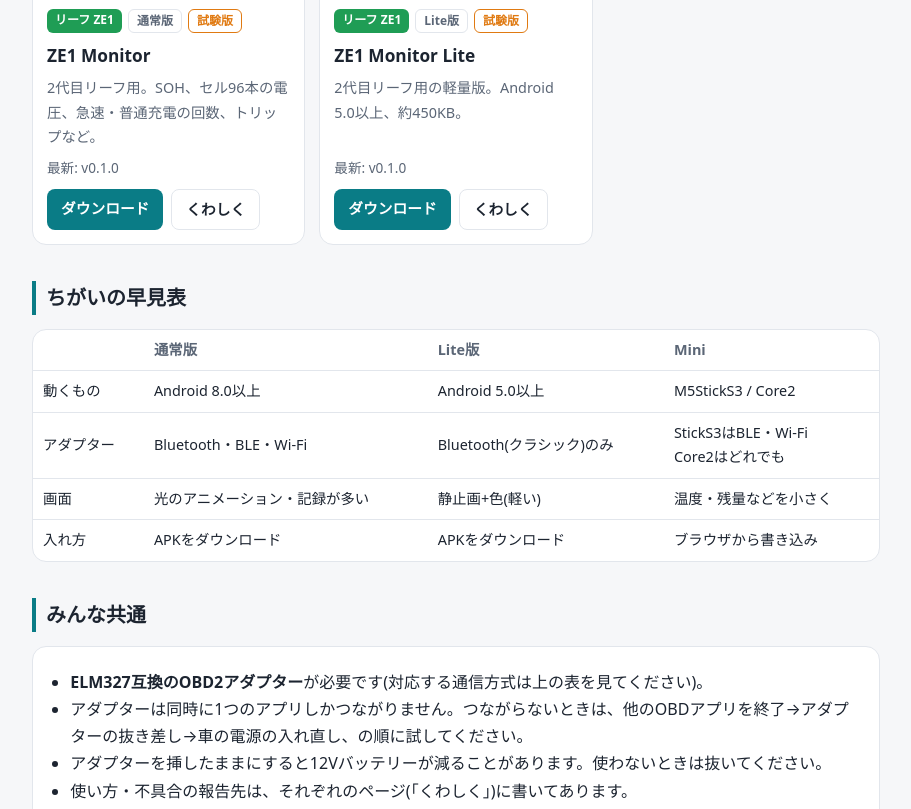
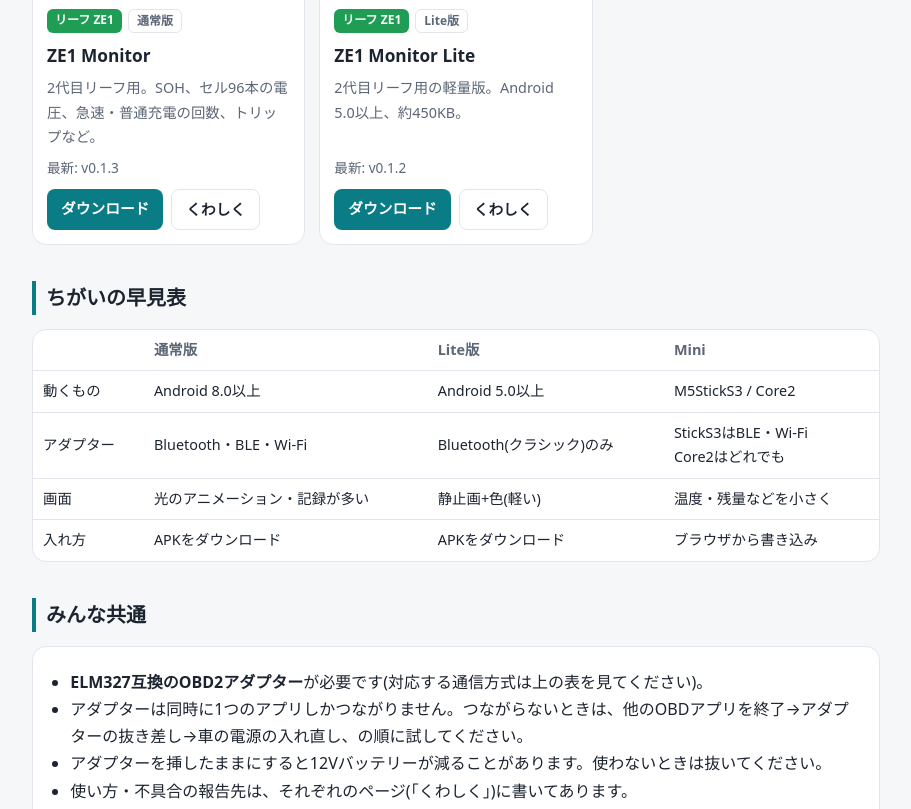
Before and after one commit to kojipa/kojipa.github.io, a plain HTML site: page index.html in a window 1280 px wide. Shown: the part 1435-2244 px from the top of the page, without its empty margins (184-1095 px from the left). Drawn offline with Linux system fonts and the light colour scheme; no server answers.

Commit message:
ZE1 Monitor v0.1.3 / Lite v0.1.2 を正式版の表示に

```diff
--- a/index.html
+++ b/index.html
@@ -198,11 +198,11 @@ const APPS = [
    main:{label:"書き込みページ", url:"https://kojipa.github.io/ariya-monitor-mini/"},
    extra:{label:"選び方・買い方", url:"https://kojipa.github.io/ariya-monitor-mini/hardware.html"}},
   {id:"leaf-new", car:"leaf", dev:"new", repo:"ze1monitor-releases", name:"ZE1 Monitor",
-   tag:["leaf","リーフ ZE1"], kind:"通常版", img:"main/screenshots/home_driving.jpg", pre:true,
-   desc:"2代目リーフ用。SOH、セル96本の電圧、急速・普通充電の回数、トリップなど。", ver:"v0.1.0"},
+   tag:["leaf","リーフ ZE1"], kind:"通常版", img:"main/screenshots/home_driving.jpg",
+   desc:"2代目リーフ用。SOH、セル96本の電圧、急速・普通充電の回数、トリップなど。", ver:"v0.1.3"},
   {id:"leaf-old", car:"leaf", dev:"old", repo:"ze1monitor-lite-releases", name:"ZE1 Monitor Lite",
-   tag:["leaf","リーフ ZE1"], kind:"Lite版", img:"main/screenshots/home_charging.jpg", pre:true,
-   desc:"2代目リーフ用の軽量版。Android 5.0以上、約450KB。", ver:"v0.1.0"},
+   tag:["leaf","リーフ ZE1"], kind:"Lite版", img:"main/screenshots/home_charging.jpg",
+   desc:"2代目リーフ用の軽量版。Android 5.0以上、約450KB。", ver:"v0.1.2"},
 ];
 
 const grid = document.getElementById("grid");
```
